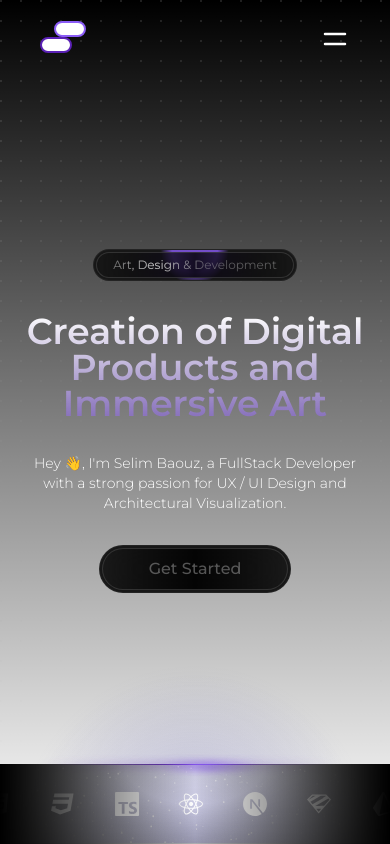
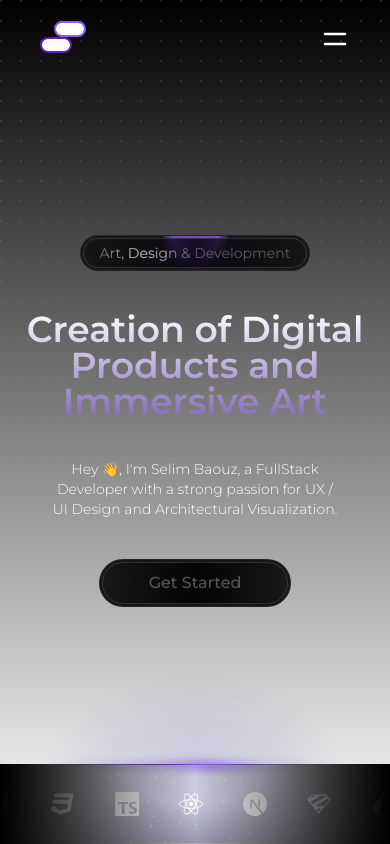
Before and after one commit to sejiux/sejiux-porfolio, a Next.js app: page / in a window 390 px wide. Built offline with nearby package versions, Linux system fonts and the light colour scheme.

Commit message:
i change distance between text in home page

```diff
--- a/components/Header.tsx
+++ b/components/Header.tsx
@@ -21,7 +21,7 @@ const HeaderPage = () => {
       <NavBar isMenuOpen={isMenuOpen} setIsMenuOpen={setIsMenuOpen} />
       <div className={cn("px-6", "xl:px-10")}>
         <div className={cn("flex flex-col justify-center items-center text-center flex-grow")}>
-          <div className={cn("text-center space-y-8", "lg:max-w-4xl lg:mx-auto lg:space-y-10", "xl:max-w-6xl", "2xl:max-w-[1800px] 2xl:space-y-14")}>
+          <div className={cn("text-center space-y-10", "lg:max-w-4xl lg:mx-auto lg:space-y-10", "xl:max-w-6xl", "2xl:max-w-[1800px] 2xl:space-y-14")}>
             <div className="z-10 flex items-center justify-center">
               <div
                 className={cn(
@@ -34,7 +34,7 @@ const HeaderPage = () => {
                   <AnimatedShinyText
                     className={cn(
                       "inline-flex items-center justify-center px-4 py-1 transition ease-out hover:duration-300 hover:text-neutral-400",
-                      "text-xs",
+                      "text-sm",
                       "md:text-sm",
                       "2xl:text-lg"
                     )}>
@@ -44,7 +44,7 @@ const HeaderPage = () => {
               </div>
             </div>
             <h1 className={cn("text-4xl font-medium", "xs:", "sm:", "md:", "lg:text-6xl", "xl:text-[80px]", "2xl:text-[120px]", "pointer-events-none whitespace-pre-wrap bg-gradient-to-b bg-clip-text text-center font-semibold leading-none text-transparent from-white to-violet-500/50")}>Creation of Digital Products and Immersive Art</h1>
-            <p className={cn("text-sm font-light w-full", "lg:max-w-xl lg:mx-auto", "xl:text-base", "2xl:text-xl 2xl:max-w-4xl")}>Hey 👋, I'm Selim Baouz, a FullStack Developer with a strong passion for UX / UI Design and Architectural Visualization.</p>
+            <p className={cn("text-sm font-light w-full px-6", "lg:max-w-xl lg:mx-auto", "xl:text-base", "2xl:text-xl 2xl:max-w-4xl")}>Hey 👋, I'm Selim Baouz, a FullStack Developer with a strong passion for UX / UI Design and Architectural Visualization.</p>
             <div className="cursor-pointer z-10 h-full text-center font-medium">
               <div className={cn(
                 "w-48 h-12 mx-auto",
```
